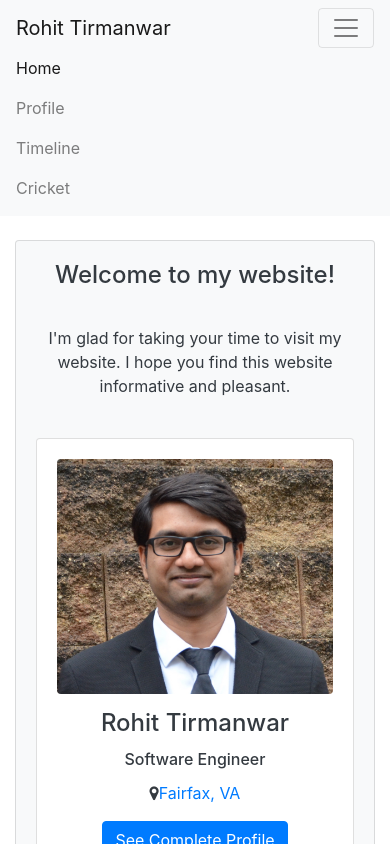
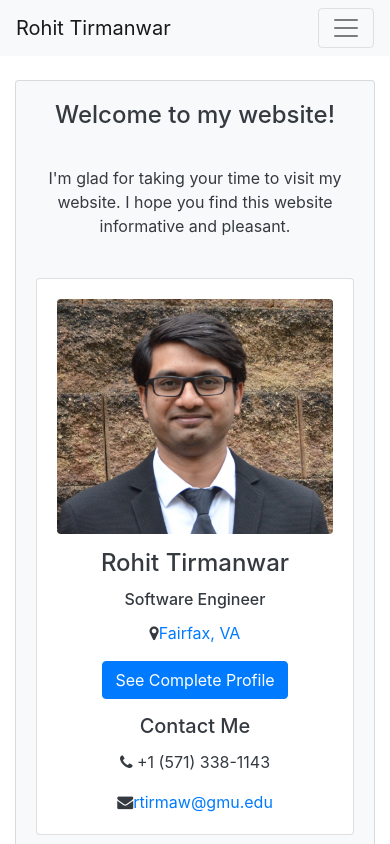
Before and after one commit to rohittir/Angular-PersonalWebsite, an Angular app: page /home in a window 390 px wide. Shown: the top 844 px of the page. Built offline with nearby package versions, Linux system fonts and the light colour scheme; no server answers.

Commit message:
removed default menu show option

```diff
--- a/src/app/cricket-view/cricket-live/cricket-live.component.css
+++ /dev/null
@@ -1,10 +0,0 @@
-
-
-@media only screen and (max-width: 500px) {
-
-    .gap-bottom {
-        margin-bottom: 3%;
-    }
-
-
-}
--- a/src/app/cricket-view/cricket-live/cricket-live.component.ts
+++ b/src/app/cricket-view/cricket-live/cricket-live.component.ts
@@ -11,8 +11,7 @@ import { Router } from '@angular/router';
 
 @Component({
   selector: 'app-cricket-live',
-  templateUrl: './cricket-live.component.html',
-  styleUrls: ['./cricket-live.component.css']
+  templateUrl: './cricket-live.component.html'
 })
 export class CricketLiveComponent implements OnInit, OnDestroy {
 
--- a/src/app/header-menu/header-menu.component.ts
+++ b/src/app/header-menu/header-menu.component.ts
@@ -21,7 +21,7 @@ export class HeaderMenuComponent implements OnInit {
     // PROPERTIES
     //
 
-    isCollapsed = false;
+    isCollapsed = true;
     searchText: string = '';
 
     //
--- a/src/assets/data/user-timeline.json
+++ b/src/assets/data/user-timeline.json
@@ -9,7 +9,7 @@
         },
         {
             "title": "Created this website",
-            "description": "This website is created using Angular 4, Typescript and Boostrap. All the interface components are designed and developed by me and the source code is available at github. The idea of building this website is to use it for any individual. Hence it is created to read the data from a json file and dynamically render on the page.",
+            "description": "This website is created using Angular 4, Typescript, Boostrap and Node.js. All the interface components are designed and developed by myself and the source code is available at github. The idea of building this website is to use it for any individual. Hence it is created to read the data from a json file and dynamically render on the page.",
             "date": "April 2018",
             "links": [
                 {
--- a/src/styles.css
+++ b/src/styles.css
@@ -1 +1,9 @@
 /* You can add global styles to this file, and also import other style files */
+
+
+
+@media only screen and (max-width: 500px) {
+    .gap-bottom {
+        margin-bottom: 3%;
+    }
+}
```
